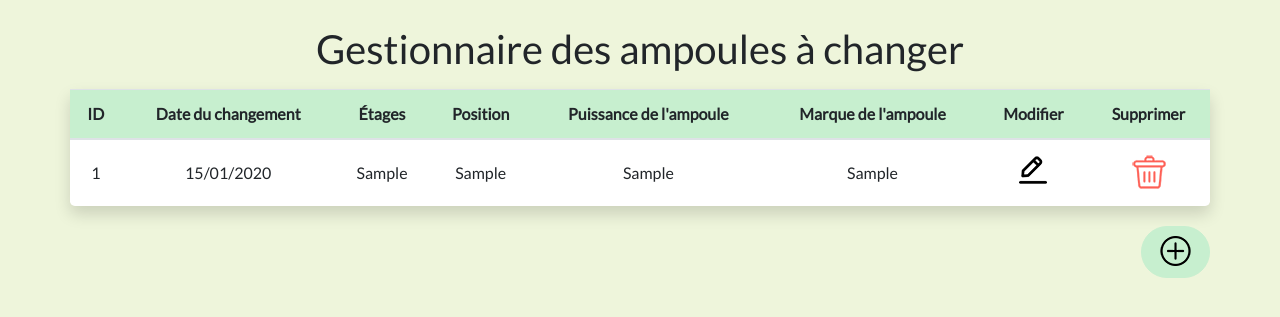
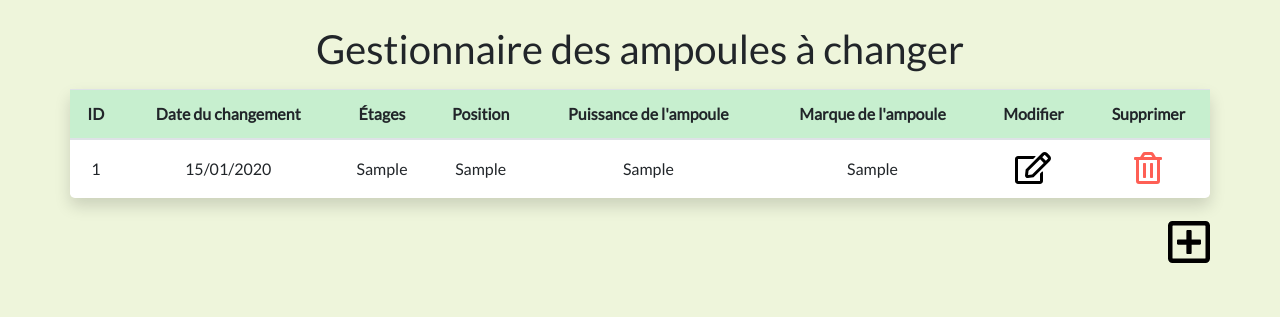
Before and after one commit to lzervini/dashboard_ampoule, a PHP site: page /accueil.php in a window 1280 px wide. Shown: the part 42-359 px from the top of the page. Run offline with PHP 8.4, Linux system fonts and the light colour scheme; the visitor is signed in with stand-in values (Sample User, id 1); tables that the repository leaves empty or names only in its code hold one stand-in row (values such as "Sample post"); some libraries are stand-ins or nearby versions.

Commit message:
Change svg to icon

```diff
--- a/accueil.php
+++ b/accueil.php
@@ -16,6 +16,8 @@ if(empty($_SESSION['username'])){
     <link rel="stylesheet" href="https://stackpath.bootstrapcdn.com/bootstrap/4.5.0/css/bootstrap.min.css" integrity="sha384-9aIt2nRpC12Uk9gS9baDl411NQApFmC26EwAOH8WgZl5MYYxFfc+NcPb1dKGj7Sk" crossorigin="anonymous">
     <link rel="stylesheet" href="style.css">
     <link rel="icon" type="image/ico" href="images/logo.ico" />
+    <script src="https://cdnjs.cloudflare.com/ajax/libs/font-awesome/5.13.0/js/all.min.js" crossorigin="anonymous"></script>
+
 
 </head>
 <body>
@@ -72,8 +74,8 @@ if(empty($_SESSION['username'])){
         echo '<td data-title="Position">'.$row['position'].'</td>';
         echo '<td data-title="Puissance">'.$row['puissance_ampoule'].'</td>';
         echo '<td data-title="Marque">'.$row['marque_ampoule'].'</td>';
-        echo '<td data-title="Modifier"><a href="modify.php?edit=1&id='.$row['id'].'"><img title="Modifier" src="images/edit.png" alt="trash"></a></td>';
-        echo '<td data-title="Supprimer"><a href="delete.php?id='.$row['id'].'" class="btn_delete" ><img title="Supprimer" src="images/trash.png" alt="trash"></a></td>';
+        echo '<td data-title="Modifier"><a href="modify.php?edit=1&id='.$row['id'].'"><i class="far fa-edit fa-2x" style="color:black;"></i></a></td>';
+        echo '<td data-title="Supprimer"><a href="delete.php?id='.$row['id'].'" class="btn_delete" ><i class="far fa-trash-alt fa-2x" style="color:#fe5f55;"></i></a></td>';
     }
 ?>
 
@@ -89,7 +91,7 @@ if(empty($_SESSION['username'])){
 </table>
 </div>
     <div class="container addbutton">
-    <a href="modify.php" id="btnplus" class="px-3 pz-1 btn btn-outline-primary rounded-pill" data-toggle="tooltip" data-placement="left" title="Ajouter"><img src="images/add.png" alt="signe plus"></img></a>
+    <a href="modify.php" id="btnplus"  data-toggle="tooltip" data-placement="left" title="Ajouter"><i class="far fa-plus-square fa-3x" style="color:black;"></i></a>
     </div>
 </div>
 
--- a/style.css
+++ b/style.css
@@ -30,6 +30,8 @@ h1{
 #btnplus{
     padding-top: 9px;
 }
+
+
 
 .btn-outline-primary{
     background-color: #c7efcf;
@@ -75,6 +77,8 @@ a img{
 .returnbutton{
     text-align: center;
 }
+
+
 
 /* form */
 
```
